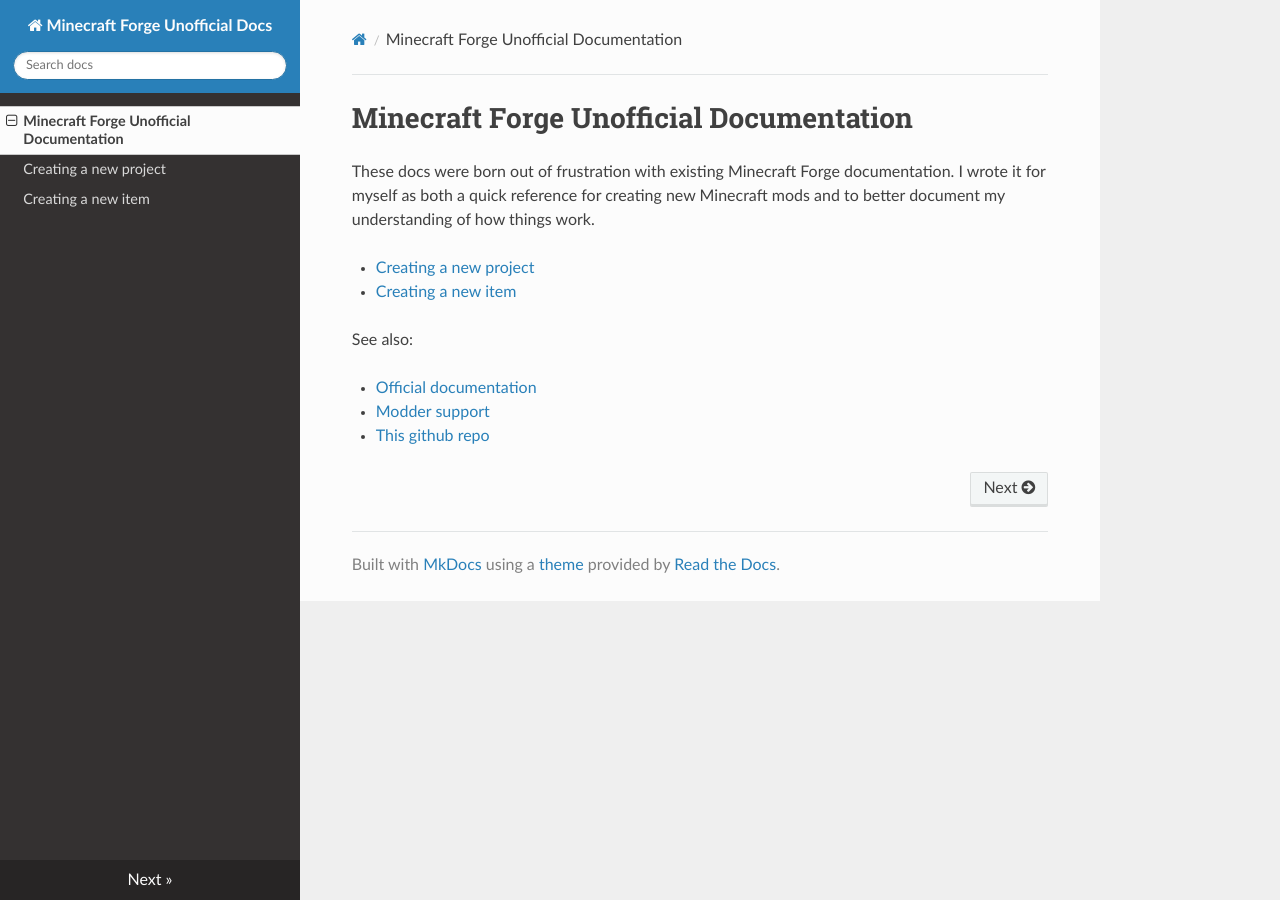
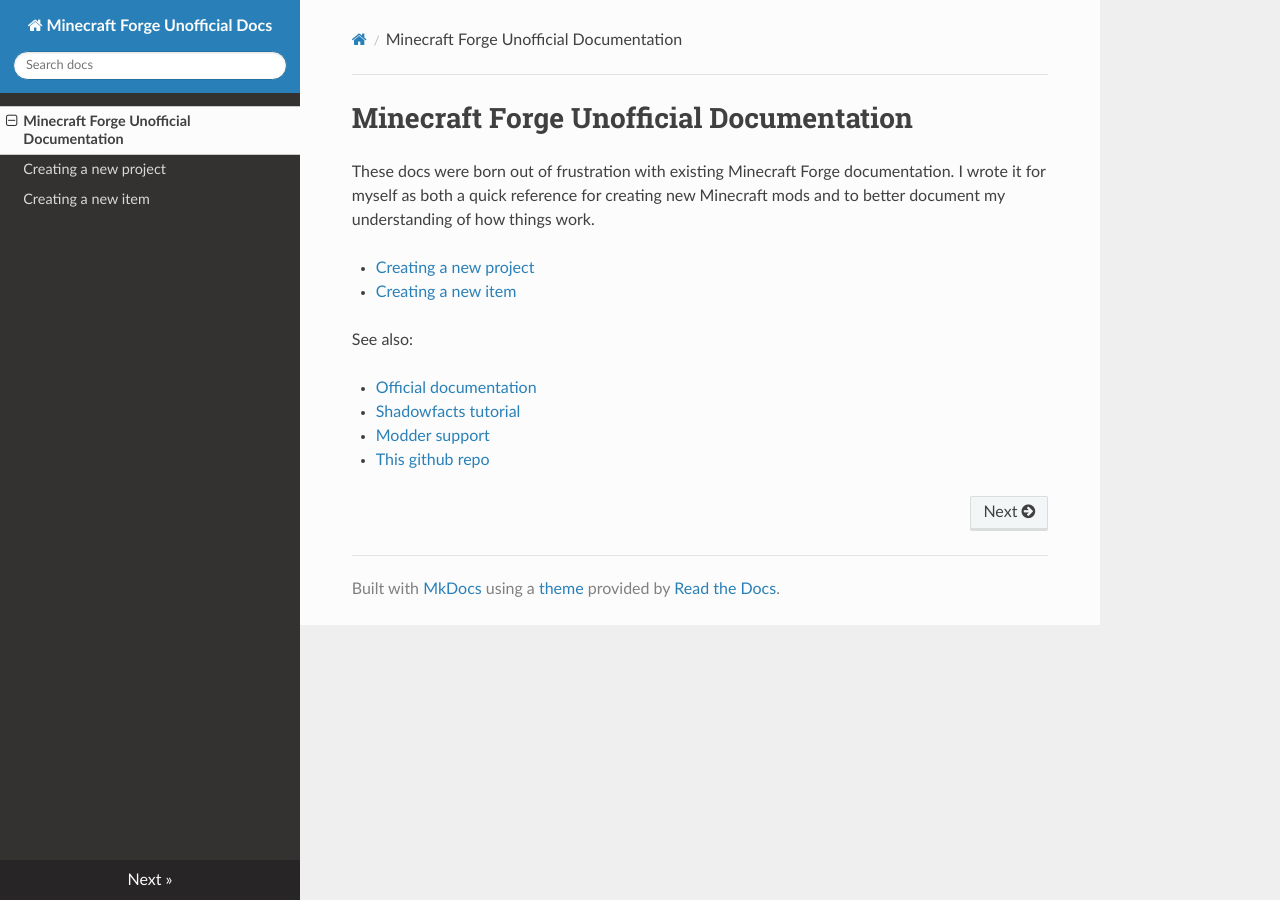
Before and after one commit to lorin/forge-docs, an MkDocs documentation site: the page built from docs/index.md, in a window 1280 px wide. Built offline with MkDocs 1.6.1, drawn with Linux system fonts in a browser that asks for light colours; nearby versions of some CDN libraries; old or Windows-style settings are respelled for this version of MkDocs.

Commit message:
link to shadowfacts

```diff
--- a/docs/index.md
+++ b/docs/index.md
@@ -12,9 +12,11 @@
 See also:
 
  * [Official documentation][mcforge]
+ * [Shadowfacts tutorial][shadowfacts]
  * [Modder support][support]
  * [This github repo][repo]
 
 [mcforge]: http://mcforge.readthedocs.org/
+[shadowfacts]: https://shadowfacts.net/tutorials/forge-modding-112/
 [support]: http://www.minecraftforge.net/forum/forum/70-modder-support/
 [repo]: http://github.com/lorin/forge-docs
```
